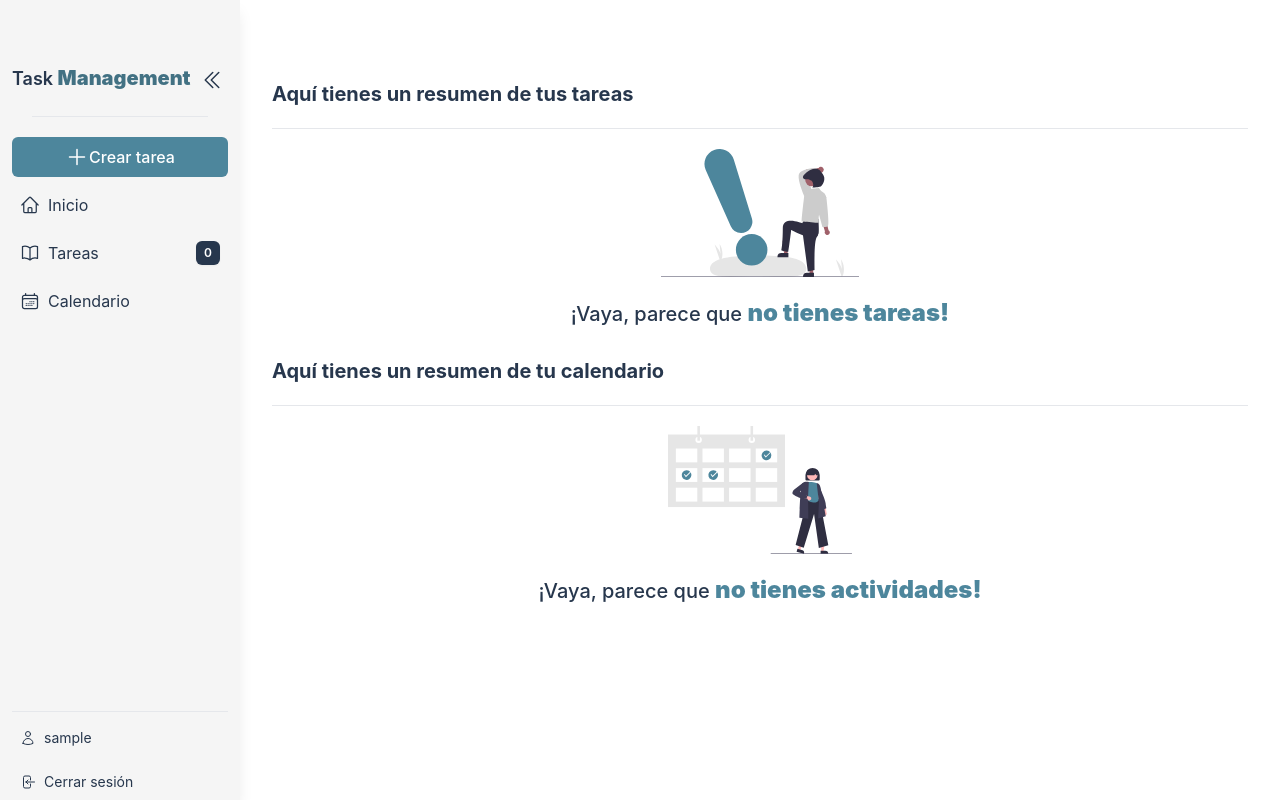
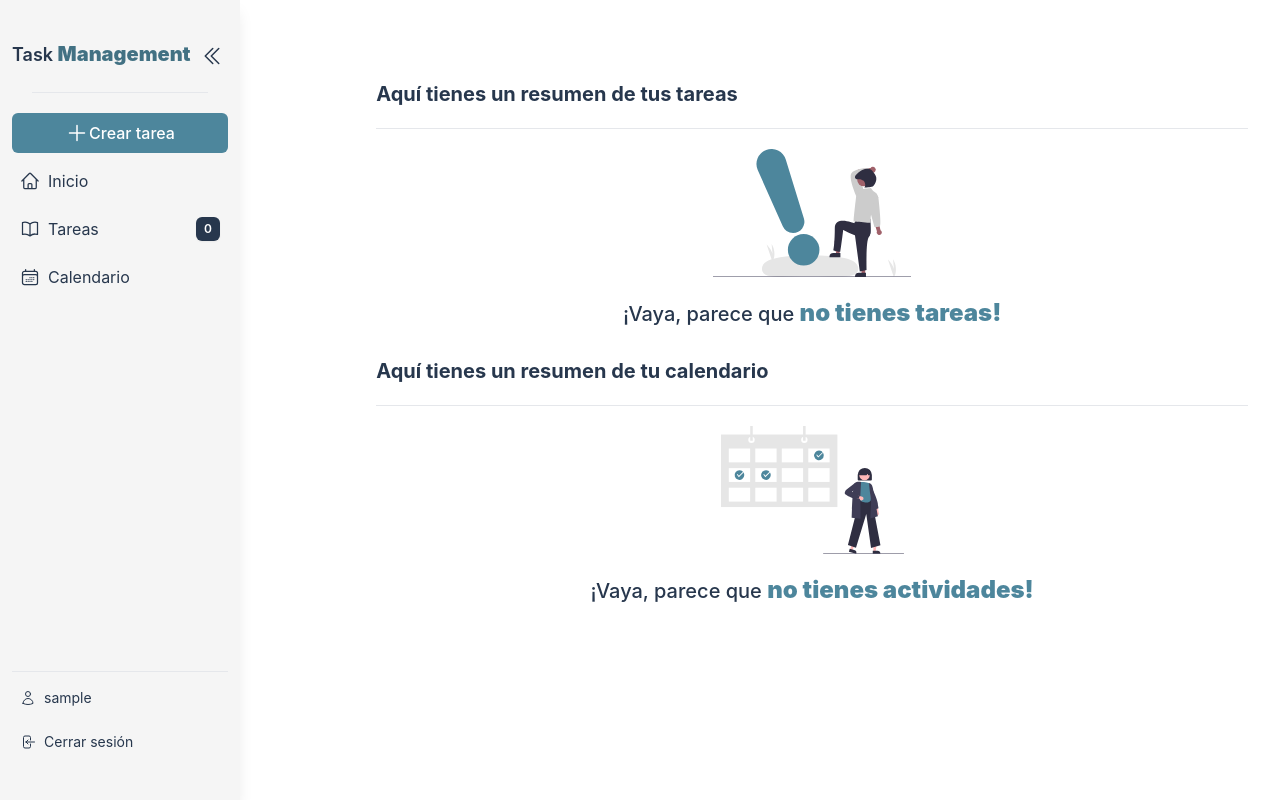
Before and after one commit to kelvincedcas/django-TasksManagement, a Django app: page / in a window 1280 px wide. Run offline with Django 5.2, Linux system fonts and the light colour scheme; the visitor is signed in with stand-in values (Sample User, id 1); data that the repository does not hold is empty; style sheets or scripts are compiled from the project's sources; some libraries are stand-ins or nearby versions; some web fonts are replaced.

Commit message:
Arreglo padding 6

```diff
--- a/tasks/templates/base.html
+++ b/tasks/templates/base.html
@@ -11,10 +11,13 @@
 {% load static %}
 <body class="sm:font-Inter h-screen">
     <main class="flex">
-        <aside id="sidebar" class="hidden sm:flex fixed bg-neutral-100 h-screen min-w-60 shadow-lg px-3 py-[100px] sm:py-8 transition-all duration-500">
-            <nav class="w-full text-dark h-screen flex flex-col justify-between">
+        <div>
+            Esto es una prueba
+        </div>
+        <aside id="sidebar" class="hidden sm:flex fixed bg-neutral-100 h-screen min-w-60 shadow-lg px-3 transition-all duration-500">
+            <nav class="w-full text-dark py-10 h-screen flex flex-col justify-between">
                 <div>
-                    <div class="flex justify-between mt-20 sm:mt-8">
+                    <div class="flex justify-between">
                         <p class="text-lg font-semibold text-dark">Task <span class="text-xl font-black text-primary-hover">Management</span></p>
                         <button id="close_sidebar" class="p-1 rounded-md hover:bg-neutral-200 transition-all">
                             <svg xmlns="http://www.w3.org/2000/svg" fill="none" viewBox="0 0 24 24" stroke-width="1.5" stroke="currentColor" class="size-6">
@@ -57,7 +60,7 @@
                         </li>
                     </ul>
                 </div>
-                <ul class="text-sm flex flex-col gap-2 mb-20 sm:mb-8">
+                <ul class="text-sm flex flex-col gap-2">
                     <hr>
                     {% if user.is_authenticated %}
                     <li class= "rounded-lg hover:bg-neutral-200 hover:text-dark hover:font-semibold transition-all">
```
